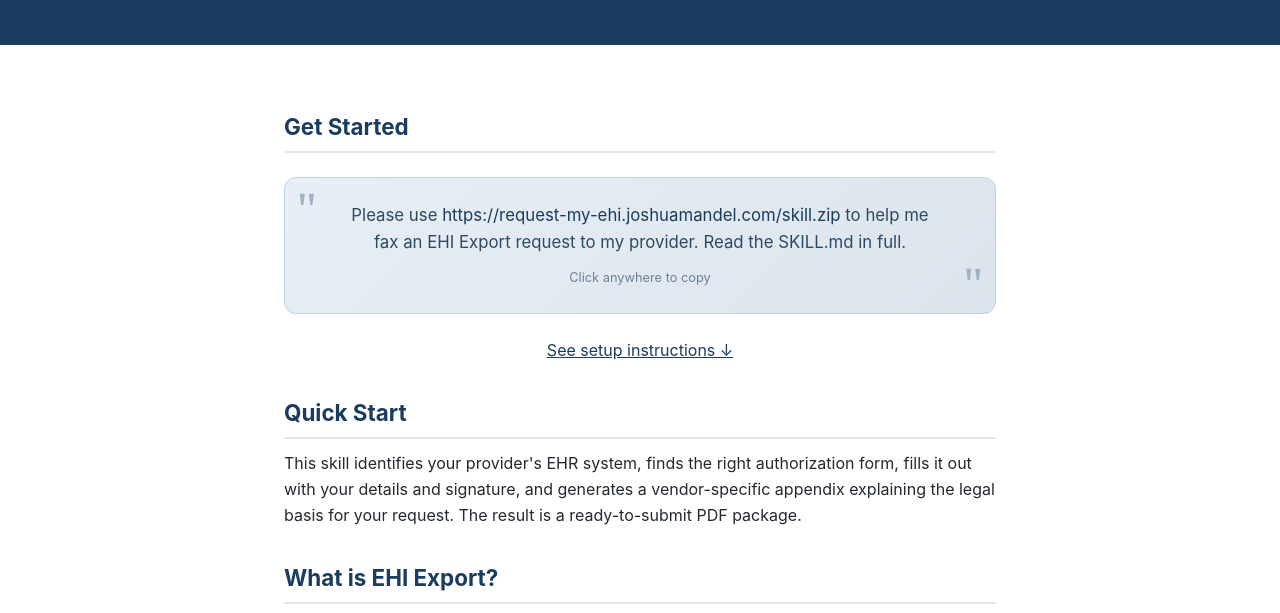
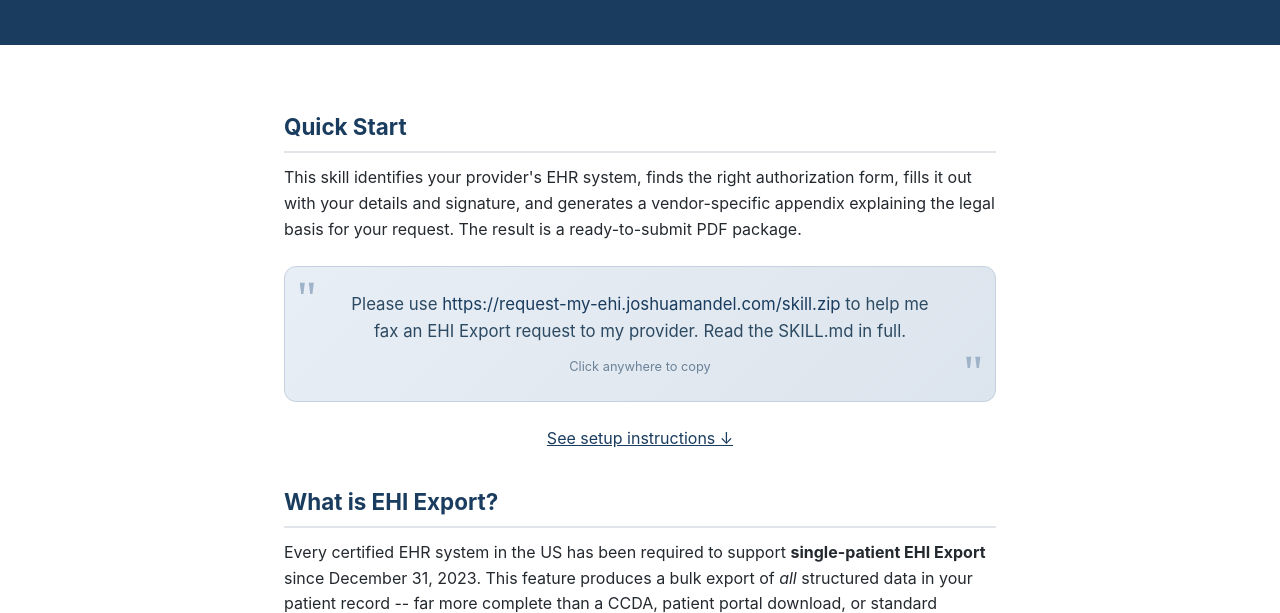
Before and after one commit to jmandel/request-my-ehi, a plain HTML site: page site/index.html in a window 1280 px wide. Shown: the part 174-787 px from the top of the page. Drawn offline with Linux system fonts and the light colour scheme.

Commit message:
Merge 'Get Started' and 'Quick Start' into single section
Co-authored-by: Shelley <shelley@exe.dev>

```diff
--- a/site/index.html
+++ b/site/index.html
@@ -108,7 +108,8 @@
 
 <div class="container">
 
-<h2>Get Started</h2>
+<h2>Quick Start</h2>
+<p>This skill identifies your provider's EHR system, finds the right authorization form, fills it out with your details and signature, and generates a vendor-specific appendix explaining the legal basis for your request. The result is a ready-to-submit PDF package.</p>
 
 <div class="prompt-widget" onclick="copyPrompt(this)">
   <p>Please use <span class="url">https://request-my-ehi.joshuamandel.com/skill.zip</span> to help me fax an EHI Export request to my provider. Read the SKILL.md in full.</p>
@@ -116,9 +117,6 @@
 </div>
 
 <p style="text-align: center; margin-top: 0.5rem;"><a href="#setup">See setup instructions ↓</a></p>
-
-<h2>Quick Start</h2>
-<p>This skill identifies your provider's EHR system, finds the right authorization form, fills it out with your details and signature, and generates a vendor-specific appendix explaining the legal basis for your request. The result is a ready-to-submit PDF package.</p>
 
 <h2>What is EHI Export?</h2>
 <p>Every certified EHR system in the US has been required to support <strong>single-patient EHI Export</strong> since December 31, 2023. This feature produces a bulk export of <em>all</em> structured data in your patient record -- far more complete than a CCDA, patient portal download, or standard records release.</p>
```
